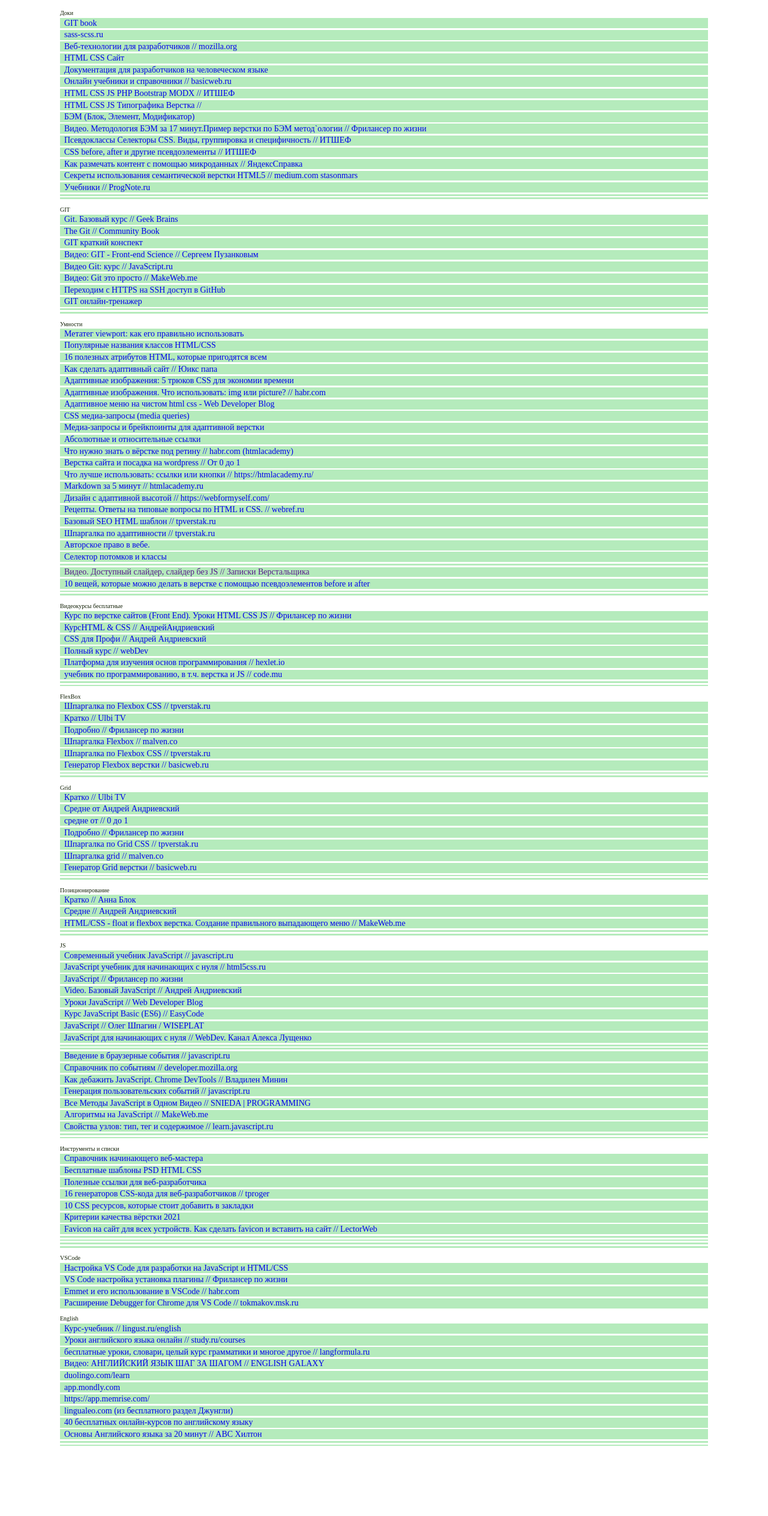
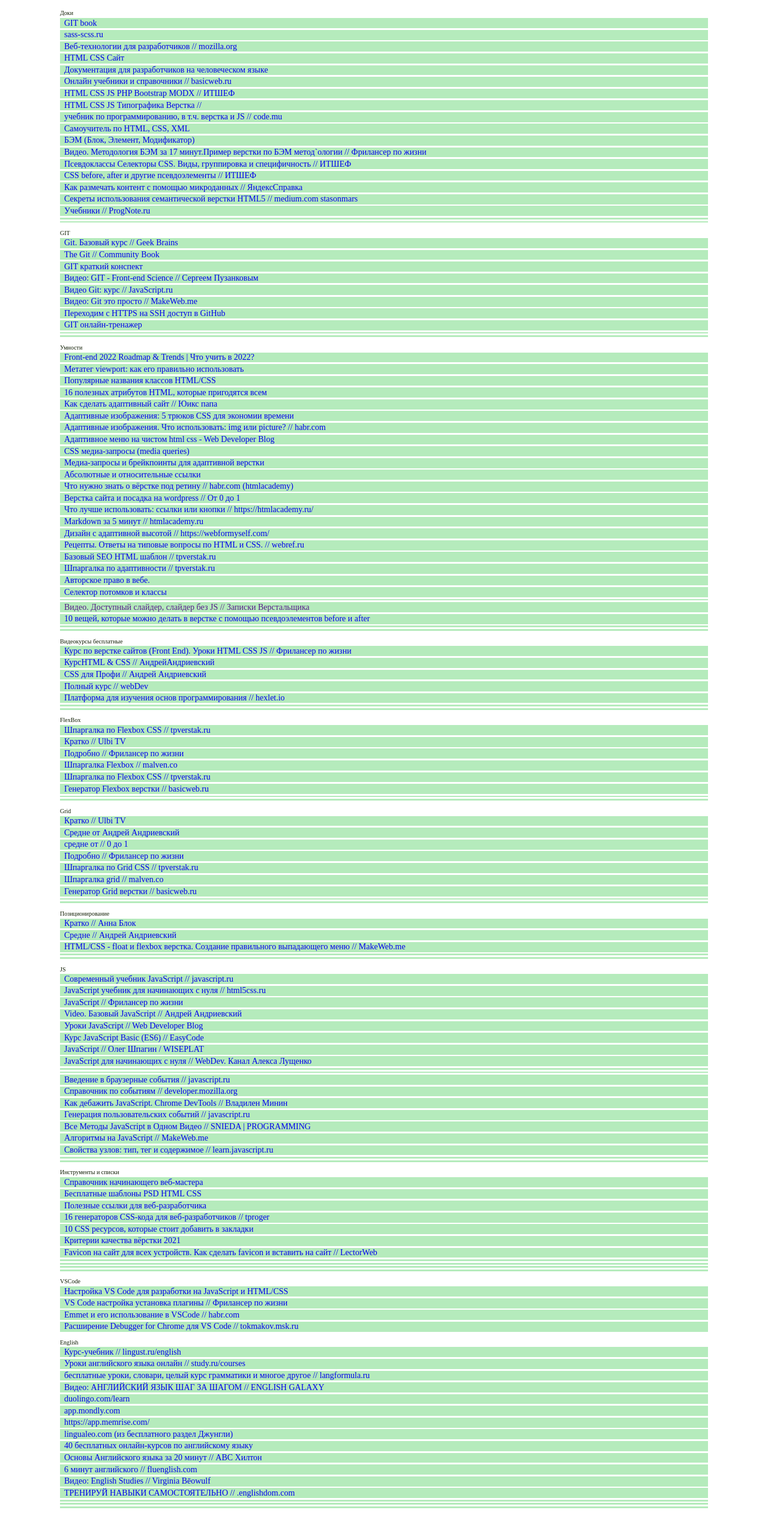
Before and after one commit to VladimirStavinchuk/MySiteObuchalka-, a plain HTML site: page index.html in a window 1280 px wide. Shown: the part 66-2594 px from the top of the page at 60% size. Before the commit the page ends 2490 px from the top, so only its background shows below. Drawn offline with nearby package versions, Linux system fonts and the light colour scheme.

Commit message:
feat: add links english and doks

```diff
--- a/index.html
+++ b/index.html
@@ -87,6 +87,9 @@
 						ИТШЕФ</a>
 				</li>
 				<li><a href="https://html5book.ru/" target="_blank">HTML CSS JS Типографика Верстка // </a></li>
+				<li><a href="http://code.mu/" target="_blank">учебник по программированию, в т.ч. верстка и JS // code.mu</a>
+				</li>
+				<li><a href="https://msiter.ru/" target="_blank">Самоучитель по HTML, CSS, XML</a></li>
 				<li><a href="https://ru.bem.info/methodology/quick-start/" target="_blank">БЭМ (Блок, Элемент,
 						Модификатор)</a></li>
 				<li><a href="https://www.youtube.com/watch?v=HihYQVuH64U" target="_blank">Видео. Методология БЭМ за 17
@@ -133,6 +136,8 @@
 			<!-- Умности -->
 			<h3>Умности</h3>
 			<ul>
+				<li><a href="https://www.youtube.com/watch?v=YDKFWhBkC8c&t=73s" target="_blank">Front-end 2022 Roadmap & Trends
+						| Что учить в 2022?</a></li>
 				<li><a
 						href="https://timeweb.com/ru/community/articles/metateg-viewport-pochemu-on-vazhen-i-kak-ego-pravilno-ispolzovat"
 						target="_blank">Метатег viewport: как его правильно использовать</a></li>
@@ -205,8 +210,6 @@
 				</li>
 				<li><a href="https://ru.code-basics.com/" target="_blank">Платформа для изучения основ программирования
 						// hexlet.io</a></li>
-				<li><a href="http://code.mu/" target="_blank">учебник по программированию, в т.ч. верстка и JS // code.mu</a>
-				</li>
 				<li><a href="" target="_blank"></a></li>
 				<li><a href="" target="_blank"></a></li>
 			</ul>
@@ -369,6 +372,14 @@
 						по английскому языку</a></li>
 				<li><a href="https://m.vk.com/video-54530371_456252400?list=5ceec7b6bcf7e347ab&from=wall-11899736_31853"
 						target="_blank">Основы Английского языка за 20 минут // АВС Хилтон</a></li>
+				<li><a href="https://fluenglish.com/books/6-minute-english" target="_blank">6 минут английского //
+						fluenglish.com</a></li>
+				<li><a href="https://www.youtube.com/c/VirginiaBeowulf/playlists" target="_blank">Видео: English Studies //
+						Virginia Bēowulf</a>
+				</li>
+				<li><a href="https://www.englishdom.com/home/" target="_blank">ТРЕНИРУЙ НАВЫКИ САМОСТОЯТЕЛЬНО //
+						.englishdom.com</a></li>
+				<li><a href="" target="_blank"></a></li>
 				<li><a href="" target="_blank"></a></li>
 				<li><a href="" target="_blank"></a></li>
 			</ul>
@@ -378,6 +389,7 @@
 	<footer>
 		<p><br></p>
 	</footer>
+
 </body>
 
 </html>
--- a/scss/style.scss
+++ b/scss/style.scss
@@ -33,3 +33,8 @@ li {
       margin-right: 0.9em;
    }
 }
+
+.test1{
+   border: solid 3px red;
+   font-size: 20px;
+}
```
Also changed, not shown: css/style.css, 1 other file.
